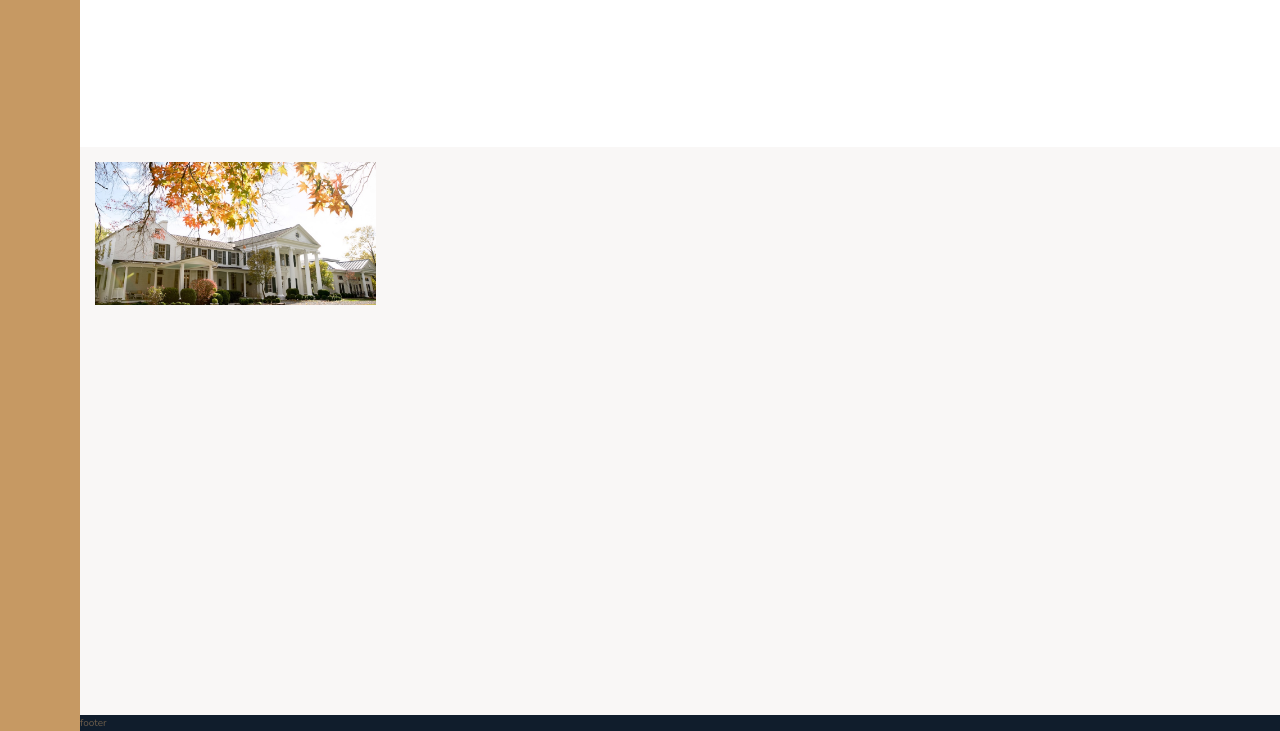
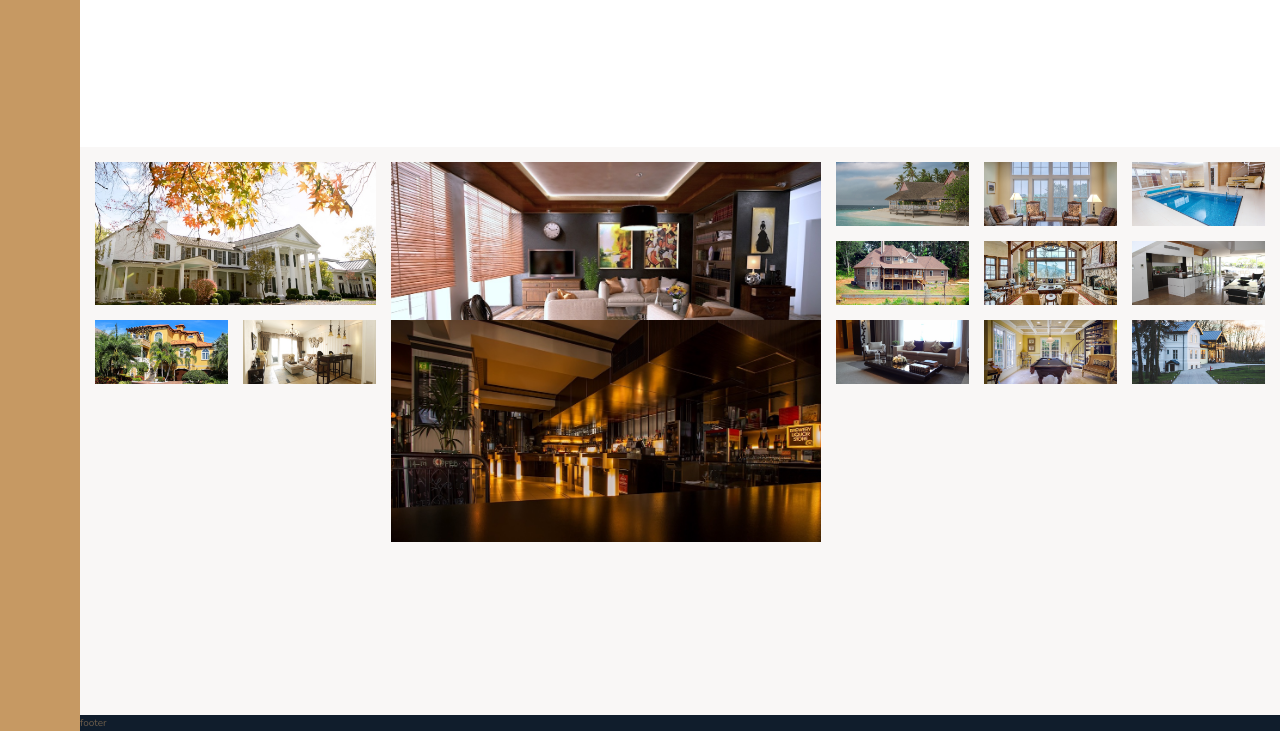
Before and after one commit to V4nd0r/Nexter, a website: page index.html in a window 1280 px wide. Shown: the part 2956-3687 px from the top of the page. Drawn offline with nearby package versions, Linux system fonts and the light colour scheme.

Commit message:
Adding gallery images

```diff
--- a/index.html
+++ b/index.html
@@ -345,7 +345,45 @@
             <figure class="gallery__item gallery__item--1">
                 <img src="img/gal-1.jpeg" alt="Gallery image 1" class="gallery__img">
             </figure>
-
+            <figure class="gallery__item gallery__item--2">
+                <img src="img/gal-2.jpeg" alt="Gallery image 2" class="gallery__img">
+            </figure>
+            <figure class="gallery__item gallery__item--3">
+                <img src="img/gal-3.jpeg" alt="Gallery image 3" class="gallery__img">
+            </figure>
+            <figure class="gallery__item gallery__item--4">
+                <img src="img/gal-4.jpeg" alt="Gallery image 4" class="gallery__img">
+            </figure>
+            <figure class="gallery__item gallery__item--5">
+                <img src="img/gal-5.jpeg" alt="Gallery image 5" class="gallery__img">
+            </figure>
+            <figure class="gallery__item gallery__item--6">
+                <img src="img/gal-6.jpeg" alt="Gallery image 6" class="gallery__img">
+            </figure>
+            <figure class="gallery__item gallery__item--7">
+                <img src="img/gal-7.jpeg" alt="Gallery image 7" class="gallery__img">
+            </figure>
+            <figure class="gallery__item gallery__item--8">
+                <img src="img/gal-8.jpeg" alt="Gallery image 8" class="gallery__img">
+            </figure>
+            <figure class="gallery__item gallery__item--9">
+                <img src="img/gal-9.jpeg" alt="Gallery image 9" class="gallery__img">
+            </figure>
+            <figure class="gallery__item gallery__item--10">
+                <img src="img/gal-10.jpeg" alt="Gallery image 10" class="gallery__img">
+            </figure>
+            <figure class="gallery__item gallery__item--11">
+                <img src="img/gal-11.jpeg" alt="Gallery image 11" class="gallery__img">
+            </figure>
+            <figure class="gallery__item gallery__item--12">
+                <img src="img/gal-12.jpeg" alt="Gallery image 12" class="gallery__img">
+            </figure>
+            <figure class="gallery__item gallery__item--13">
+                <img src="img/gal-13.jpeg" alt="Gallery image 13" class="gallery__img">
+            </figure>
+            <figure class="gallery__item gallery__item--14">
+                <img src="img/gal-14.jpeg" alt="Gallery image 14" class="gallery__img">
+            </figure>
         </section>
 
         <footer class="footer">
--- a/sass/_gallery.scss
+++ b/sass/_gallery.scss
@@ -13,6 +13,26 @@
             grid-row: 1 / span 2;
             grid-column: 1 / span 2;
         }
+
+        &--2{
+            grid-row: 1 / span 3;
+            grid-column: 3 / span 3;
+        }
+
+        &--3{
+            grid-row: 1 / span 2;
+            grid-column: 6 / span 1;
+        }
+
+        &--4{
+            grid-row: 1 / span 2;
+            grid-column: 7 / span 2;
+        }
+
+        &--5{
+            grid-row: 3 / span 3;
+            grid-column: 1 / span 2;
+        }
     }
 
     &__img {
```
Also changed, not shown: css/style.css.
